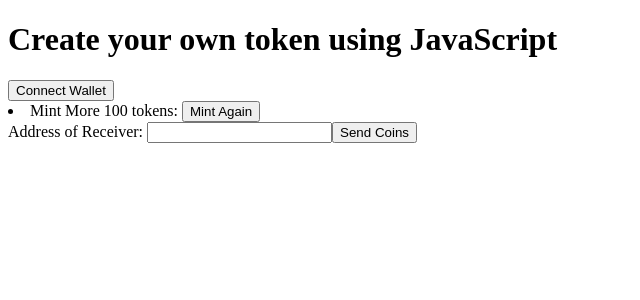
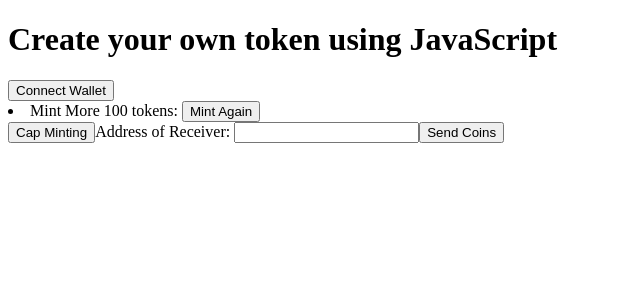
Before and after one commit to deprov447/depxoins, a React (Create React App) app: page / in a window 1280 px wide. Shown: the top 300 px of the page, without its empty margins (0-640 px from the left). Built offline with nearby package versions, Linux system fonts and the light colour scheme.

Commit message:
Cap Minting of coin
- Sets minting authority to null

Signed-off-by: Anubhav Choudhary <ac.10edu@gmail.com>

```diff
--- /dev/null
+++ b/src/CapMint.js
@@ -0,0 +1,59 @@
+import {
+  Connection,
+  clusterApiUrl,
+  Keypair,
+  LAMPORTS_PER_SOL,
+} from "@solana/web3.js";
+
+import { Token, TOKEN_PROGRAM_ID } from "@solana/spl-token";
+
+const CapMint = ({
+  setLoading,
+  createdTokenPublicKey,
+  setSupplyCapped,
+  mintingWalletSecretKey,
+}) => {
+  const capSupplyHelper = async () => {
+    try {
+      setLoading(true);
+      const connection = new Connection(clusterApiUrl("devnet"), "confirmed");
+
+      const createMintingWallet = await Keypair.fromSecretKey(
+        Uint8Array.from(Object.values(JSON.parse(mintingWalletSecretKey)))
+      );
+      const fromAirDropSignature = await connection.requestAirdrop(
+        createMintingWallet.publicKey,
+        LAMPORTS_PER_SOL
+      );
+      await connection.confirmTransaction(fromAirDropSignature);
+
+      const creatorToken = new Token(
+        connection,
+        createdTokenPublicKey,
+        TOKEN_PROGRAM_ID,
+        createMintingWallet
+      );
+      await creatorToken.setAuthority(
+        createdTokenPublicKey,
+        null,
+        "MintTokens",
+        createMintingWallet.publicKey,
+        [createMintingWallet]
+      );
+
+      setSupplyCapped(true);
+      setLoading(false);
+    } catch (err) {
+      console.log(err);
+      setLoading(false);
+    }
+  };
+
+  return (
+    <>
+      <button onClick={capSupplyHelper}>Cap Minting</button>
+    </>
+  );
+};
+
+export default CapMint;
--- a/src/MintAgain.js
+++ b/src/MintAgain.js
@@ -15,6 +15,7 @@ import {
 import { Token, TOKEN_PROGRAM_ID } from "@solana/spl-token";
 
 import { useState } from "react";
+import CapMint from "./CapMint";
 
 const MintAgain = ({
   loading,
@@ -93,6 +94,13 @@ const MintAgain = ({
           Mint Again
         </button>
       </li>
+
+      <CapMint
+        setLoading={setLoading}
+        createdTokenPublicKey={createdTokenPublicKey}
+        setSupplyCapped={setSupplyCapped}
+        mintingWalletSecretKey={mintingWalletSecretKey}
+      />
     </>
   );
 };
```
